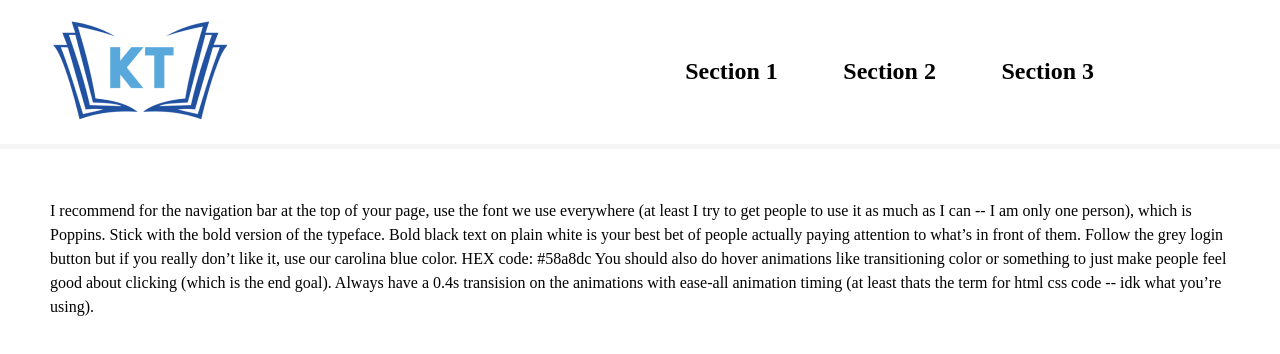
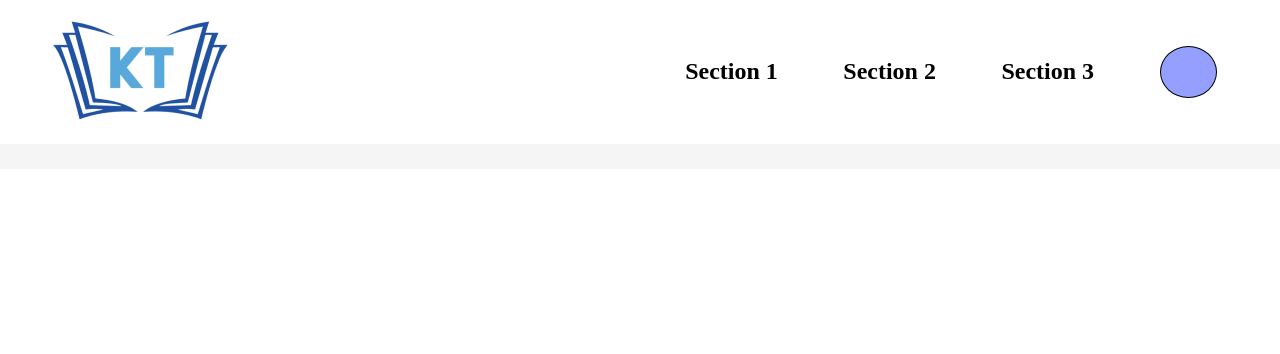
Before and after one commit to khanstutorial/nexus-kt, a React (Create React App) app: page /welcome in a window 1280 px wide. Shown: the top 354 px of the page. Built offline with nearby package versions, Linux system fonts and the light colour scheme.

Commit message:
update styling

```diff
--- a/src/components/Header/Header.jsx
+++ b/src/components/Header/Header.jsx
@@ -13,6 +13,7 @@ import favicon from './../../assets/images/favicon.png';
 const Header = props => {
   const theme = useTheme();
   const [isLoggedIn, setLoggedIn] = useState(false);
+  const optionsH = ['Option 1', 'Option 2', 'Option 3', 'Option 4'];
 
   return (
     <Grid
@@ -65,23 +66,23 @@ const Header = props => {
                 borderRadius: '50%',
                 paddingRight: '5px',
               }}
-            />
-            <div
+            /> */}
+            {/* <div
               style={{
-                backgroundColor: '#c49393',
+                backgroundColor: '#959FFF',
                 border: '1px solid',
                 borderRadius: '50%',
                 paddingRight: '5px',
                 width: '50px',
                 height: '50px',
               }}
-            >
-              <CustomPopover
-                key={''}
-                label={section.name}
-                options={section.options}
-              />
-            </div> */}
+            > */}
+            <CustomPopover
+              key={'234'}
+              label={"image"}
+              options={optionsH}
+            />
+            {/* </div> */}
           </>
         )}
       </Grid>
--- a/src/features/CustomPopover/CustomPopover.jsx
+++ b/src/features/CustomPopover/CustomPopover.jsx
@@ -6,7 +6,6 @@ const CustomPopover = ({ label, options, key }) => {
   const [anchorEl, setAnchorEl] = React.useState(null);
 
   // const handleClick = event => {
-  //   console.log("oyeee");
   //   setAnchorEl(event.currentTarget);
   // };
 
@@ -27,6 +26,8 @@ const CustomPopover = ({ label, options, key }) => {
 
   return (
     <div>
+      {/* <h3>{label}</h3> */}
+      {label != 'image' ?
         <Typography
           variant="h5"
           key={key}
@@ -39,6 +40,18 @@ const CustomPopover = ({ label, options, key }) => {
         >
           {label}
         </Typography>
+        :
+        <div
+          style={{
+            backgroundColor: '#959FFF',
+            border: '1px solid',
+            borderRadius: '50%',
+            paddingRight: '5px',
+            width: '50px',
+            height: '50px',
+          }}
+        />
+      }
 
       <Popover
         id="mouse-over-popover"
--- a/src/routes/AppRoutes.jsx
+++ b/src/routes/AppRoutes.jsx
@@ -20,7 +20,7 @@ const AppRoutes = () => {
         <Route path="/bug-report" element={<BugReport />} />
         <Route path="/contact" element={<ContactUs />} />
         <Route path="/profile/:username" element={<Profile />} />
-        <Route path="/welcome" element={<Welcome />} />
+        {/* <Route path="/welcome" element={<Welcome />} /> */}
         <Route path="/about" element={<About />} />
       </Routes>
     </Suspense>
```
Lines whose indentation alone changed are shown as unchanged.
